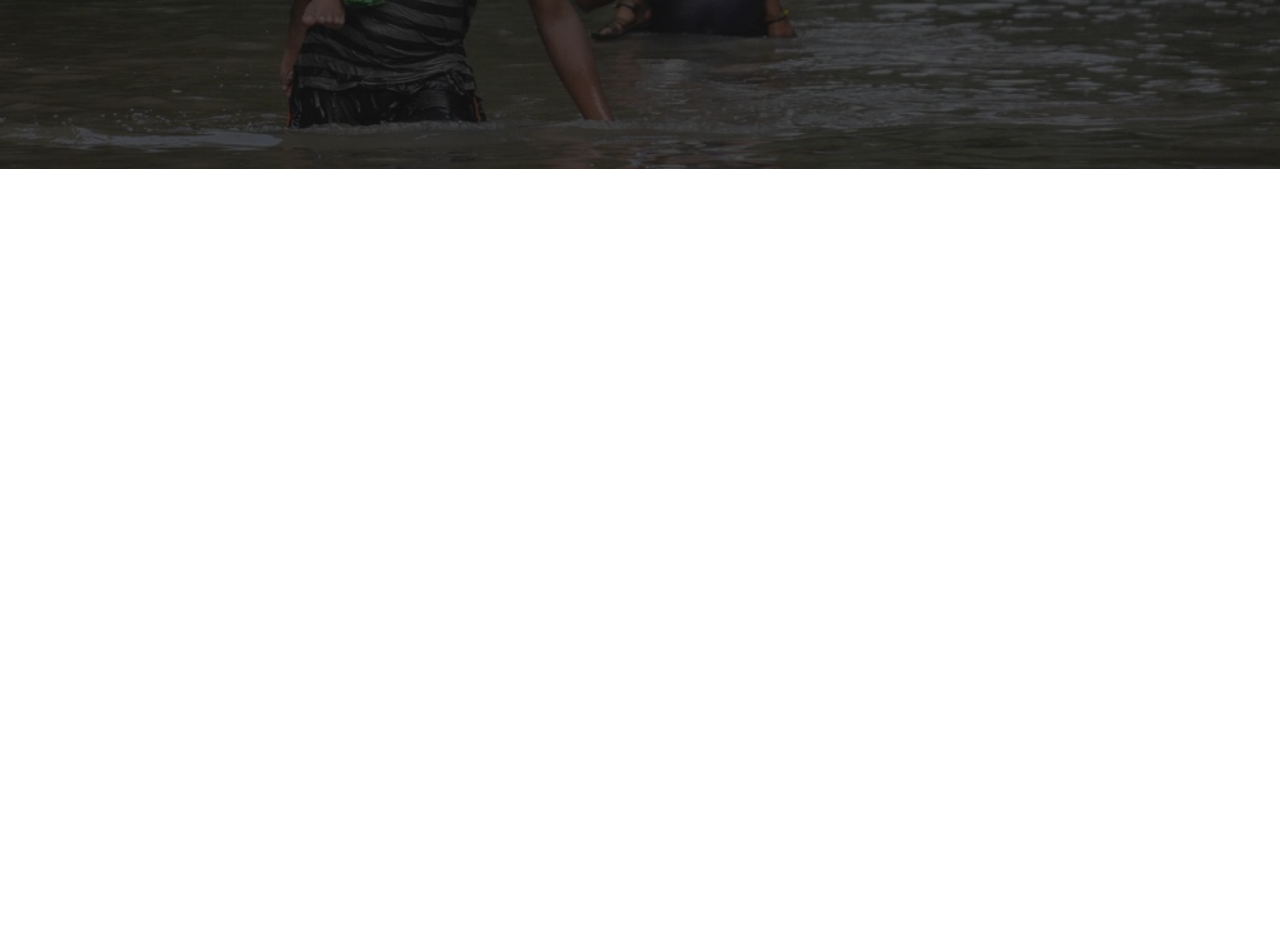
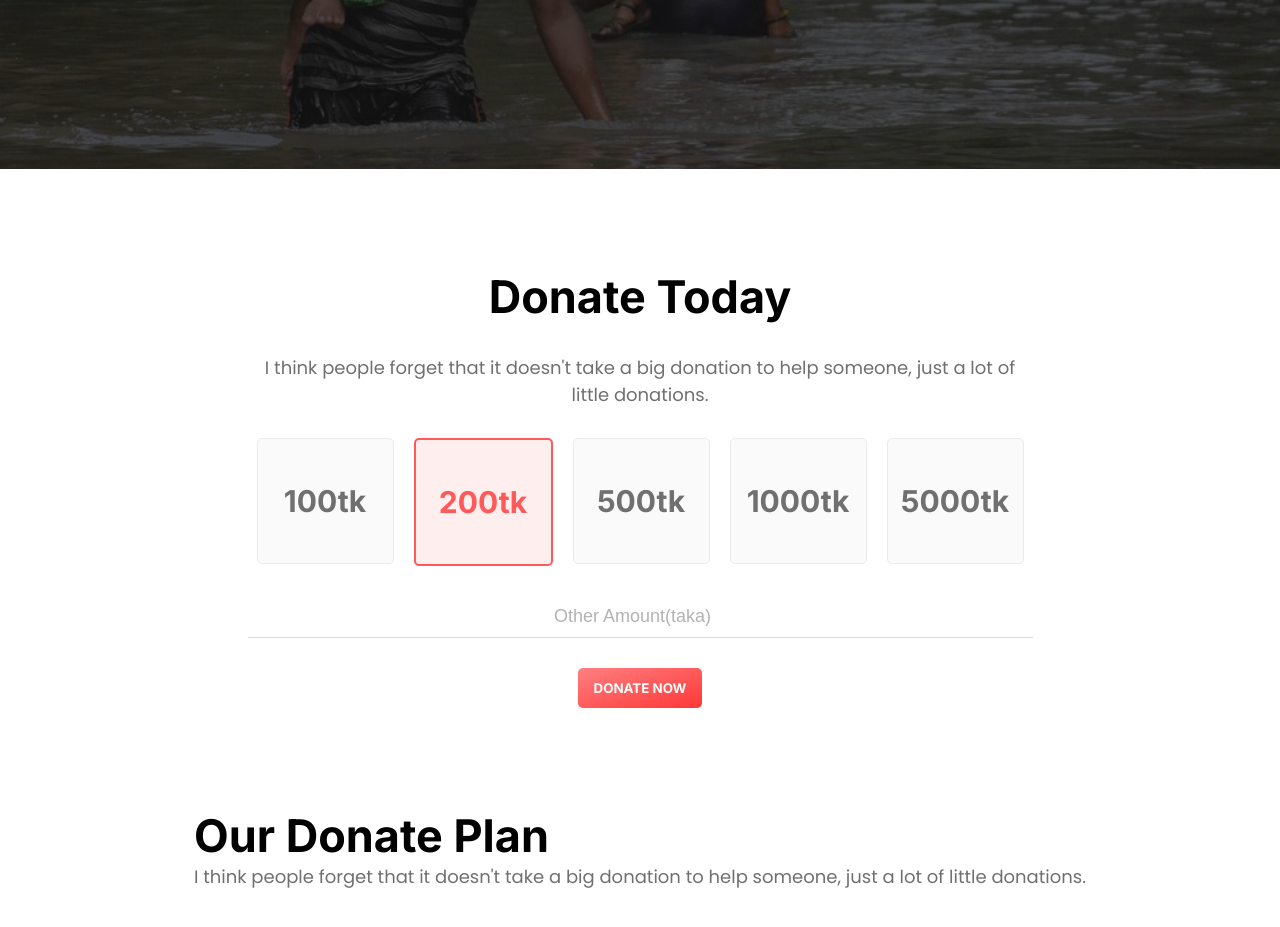
Before and after one commit to Ndhossain/Donate-Now, a plain HTML site: page index.html in a window 1280 px wide. Shown: the part 501-1428 px from the top of the page. Before the commit the page ends 800 px from the top, so only its background shows below. Drawn offline with Linux system fonts and the light colour scheme.

Commit message:
donation amount section work done

```diff
--- a/index.html
+++ b/index.html
@@ -13,14 +13,38 @@
       <h1>Let’s Help Those Who Are<br />More In Need</h1>
       <p>
         What a privilege to be here on the planet to contribute your unique
-        donation to humankind.<br />Each face in the rainbow of colors that populate
-        our world is precious and special.
+        donation to humankind.<br />Each face in the rainbow of colors that
+        populate our world is precious and special.
       </p>
       <button class="common-buttons">DONATE NOW</button>
     </section>
 
-    <section id="donation-amount" class=".section-common-styles">
+    <section id="donation-amount-section" class="section-common-styles">
+      <h1>Donate Today</h1>
+      <p>
+        I think people forget that it doesn't take a big donation to help
+        someone, just a lot of little donations.
+      </p>
+      <ul id="amounts">
+        <li class="amount">100tk</li>
+        <li class="amount active">200tk</li>
+        <li class="amount">500tk</li>
+        <li class="amount">1000tk</li>
+        <li class="amount">5000tk</li>
+      </ul>
+      <input id="input-amount" type="number" placeholder="Other Amount(taka)" />
+      <button class="common-buttons">DONATE NOW</button>
+    </section>
 
+    <section id="donation-usage-section" class="section-common-styles">
+      <div class="donation-usage-">
+        <h1>Our Donate Plan</h1>
+        <p>
+          I think people forget that it doesn't take a big donation to help
+          someone, just a lot of little donations.
+        </p>
+      </div>
+      <div></div>
     </section>
   </body>
 </html>
--- a/styles/style.css
+++ b/styles/style.css
@@ -5,6 +5,7 @@
 
 * {
   margin: 0;
+  padding: 0;
 }
 
 body {
@@ -19,13 +20,48 @@ h1 {
 
 p {
   font-size: 18px;
+  color: #707070;
 }
 
 button {
-    cursor: pointer;
-    font-family: "Inter", sans-serif;
-    font-weight: 600;
+  cursor: pointer;
+  font-family: "Inter", sans-serif;
+  font-weight: 600;
 }
+
+ul {
+  list-style: none;
+  font-family: "Inter", sans-serif;
+}
+
+input::placeholder {
+  color: #b3b3b3;
+}
+
+input:focus::placeholder {
+  color: transparent;
+}
+
+/* common classe for sections */
+.section-common-styles {
+  display: flex;
+  flex-direction: column;
+  align-items: center;
+  justify-content: center;
+  gap: 30px;
+  margin-bottom: 100px;
+}
+
+/* common class for buttons */
+.common-buttons {
+  padding: 12px 16px;
+  color: #fff;
+  border: none;
+  border-radius: 5px;
+  background: linear-gradient(to bottom right, #ff8080, #ff3737);
+}
+
+/* top section */
 
 #top-section {
   height: 670px;
@@ -49,24 +85,54 @@ button {
 }
 
 #top-section > h1 {
-    font-size: 60px;
+  font-size: 60px;
 }
 
-/* common classe for sections */
-.section-common-styles {
+#top-section > p {
+  color: #fff;
+}
+
+/* amount section */
+
+#donation-amount-section {
+  width: 765px;
+  margin-left: auto;
+  margin-right: auto;
+  text-align: center;
+}
+
+#amounts {
   display: flex;
-  flex-direction: column;
+  gap: 20px;
+}
+
+.amount {
+  display: flex;
   align-items: center;
   justify-content: center;
-  gap: 20px;
-  margin-bottom: 100px;
+  width: 135px;
+  height: 124px;
+  font-size: 30px;
+  background: #fafafa;
+  border: 1px solid #ebebeb;
+  border-radius: 5px;
+  color: #707070;
 }
 
-/* common class for buttons */
-.common-buttons {
-  padding: 12px 16px;
-  color: #fff;
+.active {
+  background: #ffeeee;
+  border: 2px solid #ff5959;
+  color: #ff5959;
+}
+
+#input-amount {
+  outline: none;
   border: none;
-  border-radius: 5px;
-  background: linear-gradient(to bottom right, #ff8080, #ff3737);
+  border-bottom: 1px solid #dadada;
+  text-align: center;
+  font-size: 18px;
+  width: 100%;
+  padding: 10px;
 }
+
+/* donation usage section */
```
